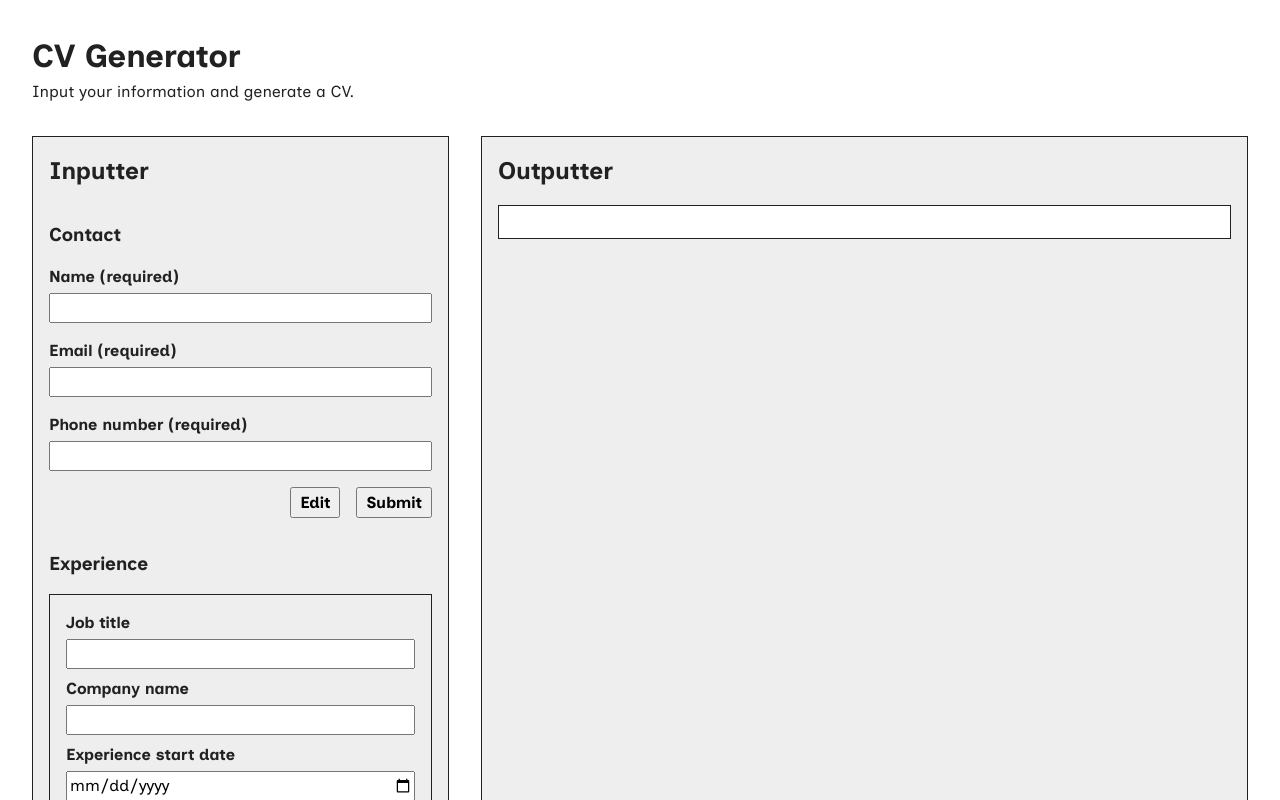
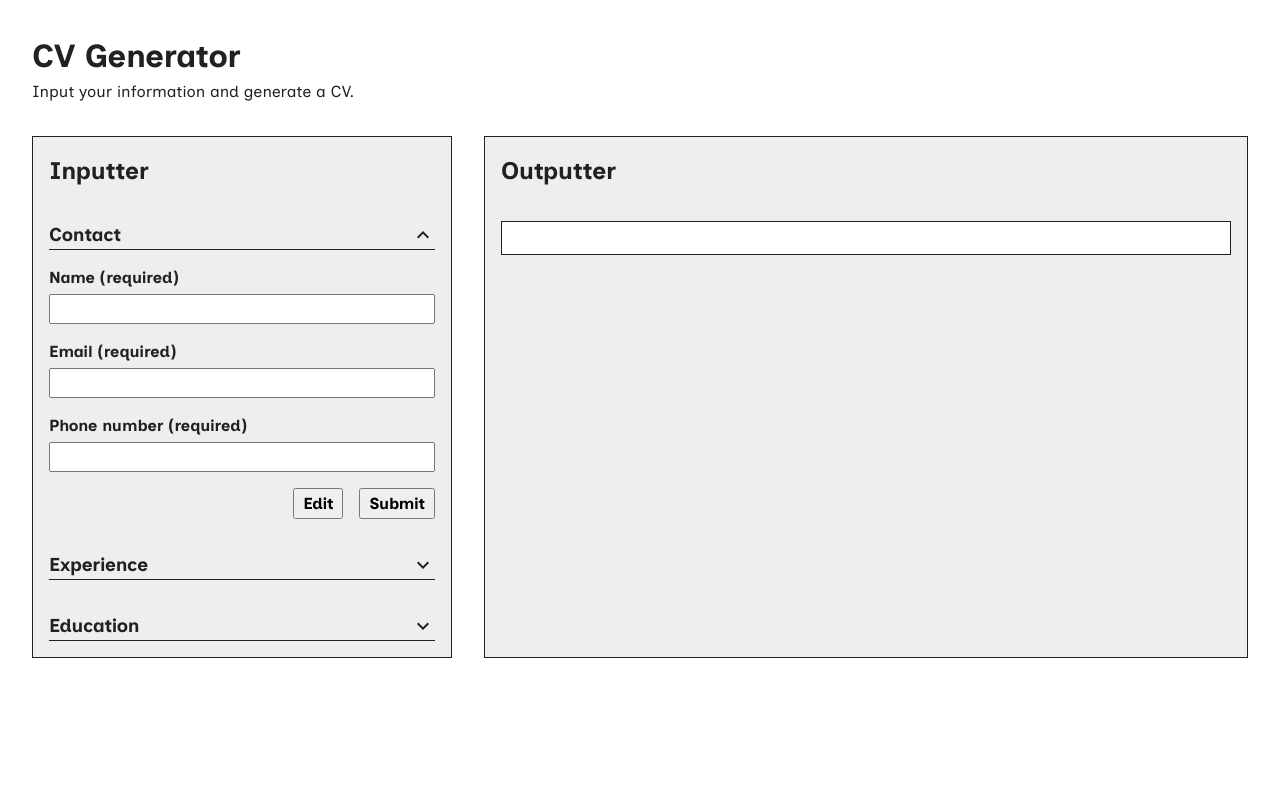
Before and after one commit to dsmchen/cv-app, a React (Vite) app: page / in a window 1280 px wide. Shown: the top 800 px of the page. Built offline with nearby package versions, Linux system fonts and the light colour scheme.

Commit message:
feat: add accordions

```diff
--- a/src/components/forms/ContactForm.jsx
+++ b/src/components/forms/ContactForm.jsx
@@ -1,3 +1,6 @@
+import Icon from '@mdi/react';
+import { mdiChevronUp } from '@mdi/js';
+import { mdiChevronDown } from '@mdi/js';
 import '../../styles/Form.css';
 import TextInput from '../fields/TextInput';
 import EmailInput from '../fields/EmailInput';
@@ -10,10 +13,19 @@ export default function ContactForm({ contact, setContact }) {
   const [nameError, setNameError] = useState(false);
   const [emailError, setEmailError] = useState(false);
   const [telError, setTelError] = useState(false);
+  const [open, setOpen] = useState(true);
+
+  function handleClick() {
+    setOpen(!open);
+  }
 
   return (
     <form>
-      <h3>Contact</h3>
+      <h3 onClick={handleClick}>
+        <span>Contact</span>
+        <Icon path={open ? mdiChevronUp : mdiChevronDown} size={1} />
+      </h3>
+      <div className={open ? 'fields' : 'closed fields'}>
         <TextInput
           label="Name (required)"
           value={contact.name}
@@ -41,6 +53,7 @@ export default function ContactForm({ contact, setContact }) {
           setTelError={setTelError}
         />
         <ButtonGroup setInputDisabled={setInputDisabled} />
+      </div>
     </form>
   );
 }
--- a/src/components/forms/EducationForm.jsx
+++ b/src/components/forms/EducationForm.jsx
@@ -1,3 +1,6 @@
+import Icon from '@mdi/react';
+import { mdiChevronUp } from '@mdi/js';
+import { mdiChevronDown } from '@mdi/js';
 import '../../styles/Form.css';
 import TextInput from '../fields/TextInput';
 import DateInput from '../fields/DateInput';
@@ -9,6 +12,7 @@ export default function EducationForm({ education, setEducation }) {
   const [inputDisabled, setInputDisabled] = useState(false);
   const count = education.length;
   const educationList = [];
+  const [open, setOpen] = useState(false);
 
   for (let i = 0; i < count; i++) {
     educationList.push(
@@ -59,9 +63,17 @@ export default function EducationForm({ education, setEducation }) {
     );
   }
 
+  function handleClick() {
+    setOpen(!open);
+  }
+
   return (
     <form>
-      <h3>Education</h3>
+      <h3 onClick={handleClick}>
+        <span>Education</span>
+        <Icon path={open ? mdiChevronUp : mdiChevronDown} size={1} />
+      </h3>
+      <div className={open ? 'fields' : 'closed fields'}>
         {educationList}
         <ButtonGroup
           formType="education"
@@ -69,6 +81,7 @@ export default function EducationForm({ education, setEducation }) {
           setEducation={setEducation}
           setInputDisabled={setInputDisabled}
         />
+      </div>
     </form>
   );
 }
--- a/src/components/forms/ExperienceForm.jsx
+++ b/src/components/forms/ExperienceForm.jsx
@@ -1,3 +1,6 @@
+import Icon from '@mdi/react';
+import { mdiChevronUp } from '@mdi/js';
+import { mdiChevronDown } from '@mdi/js';
 import '../../styles/Form.css';
 import TextInput from '../fields/TextInput';
 import DateInput from '../fields/DateInput';
@@ -10,6 +13,7 @@ export default function ExperienceForm({ experience, setExperience }) {
   const [inputDisabled, setInputDisabled] = useState(false);
   const count = experience.length;
   const experienceList = [];
+  const [open, setOpen] = useState(false);
 
   for (let i = 0; i < count; i++) {
     experienceList.push(
@@ -68,9 +72,17 @@ export default function ExperienceForm({ experience, setExperience }) {
     );
   }
 
+  function handleClick() {
+    setOpen(!open);
+  }
+
   return (
     <form>
-      <h3>Experience</h3>
+      <h3 onClick={handleClick}>
+        <span>Experience</span>
+        <Icon path={open ? mdiChevronUp : mdiChevronDown} size={1} />
+      </h3>{' '}
+      <div className={open ? 'fields' : 'closed fields'}>
         {experienceList}
         <ButtonGroup
           formType="experience"
@@ -78,6 +90,7 @@ export default function ExperienceForm({ experience, setExperience }) {
           setExperience={setExperience}
           setInputDisabled={setInputDisabled}
         />
+      </div>
     </form>
   );
 }
--- a/src/styles/CvGenerator.css
+++ b/src/styles/CvGenerator.css
@@ -15,9 +15,14 @@ main {
   background: var(--gray-200);
 }
 
-.inputter h2,
+.inputter {
+  display: flex;
+  flex-direction: column;
+  gap: 2rem;
+}
+
 .outputter h2 {
-  margin-bottom: 1rem;
+  margin-bottom: 2rem;
 }
 
 /*
@@ -27,6 +32,6 @@ main {
 @media screen and (width >= 70em) {
   main {
     display: grid;
-    grid-template-columns: 1fr 3fr;
+    grid-template-columns: 420px 1fr;
   }
 }
--- a/src/styles/Form.css
+++ b/src/styles/Form.css
@@ -2,11 +2,24 @@ form {
   display: flex;
   flex-direction: column;
   gap: 1rem;
-  margin-bottom: 1rem;
 }
 
 form h3 {
-  margin-top: 1rem;
+  cursor: pointer;
+  display: flex;
+  align-items: center;
+  justify-content: space-between;
+  border-bottom: 1px solid var(--gray-900);
+}
+
+form .fields {
+  display: flex;
+  flex-direction: column;
+  gap: 1rem;
+}
+
+form .fields.closed {
+  display: none;
 }
 
 form label {
```
Lines whose indentation alone changed are shown as unchanged.
